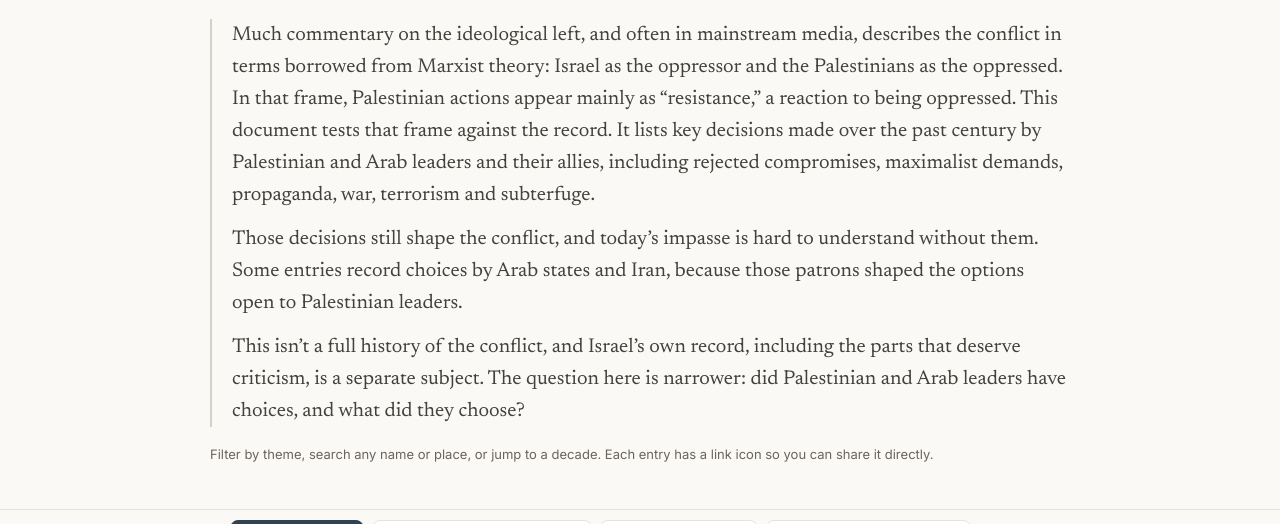
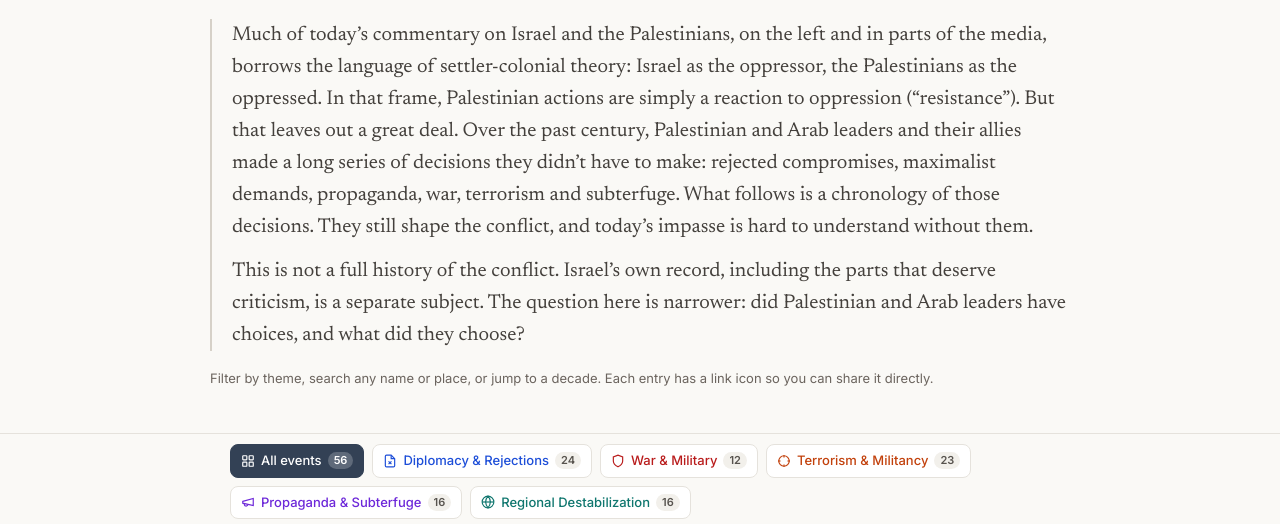
Before and after one commit to danhamiltonwrites/Palestinian-choices, a plain HTML site: page index.html in a window 1280 px wide. Shown: the part 197-721 px from the top of the page. Drawn offline with Linux system fonts and the light colour scheme.

Commit message:
Add files via upload

```diff
--- a/index.html
+++ b/index.html
@@ -149,9 +149,8 @@
   <div class="kicker">Historical chronology &bull; 1920&ndash;present</div>
   <h1>Palestinian Choices: Mandate Era to Today</h1>
   <div class="lede">
-    <p>Much commentary on the ideological left, and often in mainstream media, describes the conflict in terms borrowed from Marxist theory: Israel as the oppressor and the Palestinians as the oppressed. In that frame, Palestinian actions appear mainly as “resistance,” a reaction to being oppressed. This document tests that frame against the record. It lists key decisions made over the past century by Palestinian and Arab leaders and their allies, including rejected compromises, maximalist demands, propaganda, war, terrorism and subterfuge.</p>
-    <p>Those decisions still shape the conflict, and today’s impasse is hard to understand without them. Some entries record choices by Arab states and Iran, because those patrons shaped the options open to Palestinian leaders.</p>
-    <p>This isn’t a full history of the conflict, and Israel’s own record, including the parts that deserve criticism, is a separate subject. The question here is narrower: did Palestinian and Arab leaders have choices, and what did they choose?</p>
+    <p>Much of today’s commentary on Israel and the Palestinians, on the left and in parts of the media, borrows the language of settler-colonial theory: Israel as the oppressor, the Palestinians as the oppressed. In that frame, Palestinian actions are simply a reaction to oppression (“resistance”). But that leaves out a great deal. Over the past century, Palestinian and Arab leaders and their allies made a long series of decisions they didn’t have to make: rejected compromises, maximalist demands, propaganda, war, terrorism and subterfuge. What follows is a chronology of those decisions. They still shape the conflict, and today’s impasse is hard to understand without them.</p>
+    <p>This is not a full history of the conflict. Israel’s own record, including the parts that deserve criticism, is a separate subject. The question here is narrower: did Palestinian and Arab leaders have choices, and what did they choose?</p>
   </div>
   <p class="howto">Filter by theme, search any name or place, or jump to a decade. Each entry has a link icon so you can share it directly.</p>
 </header>
```
